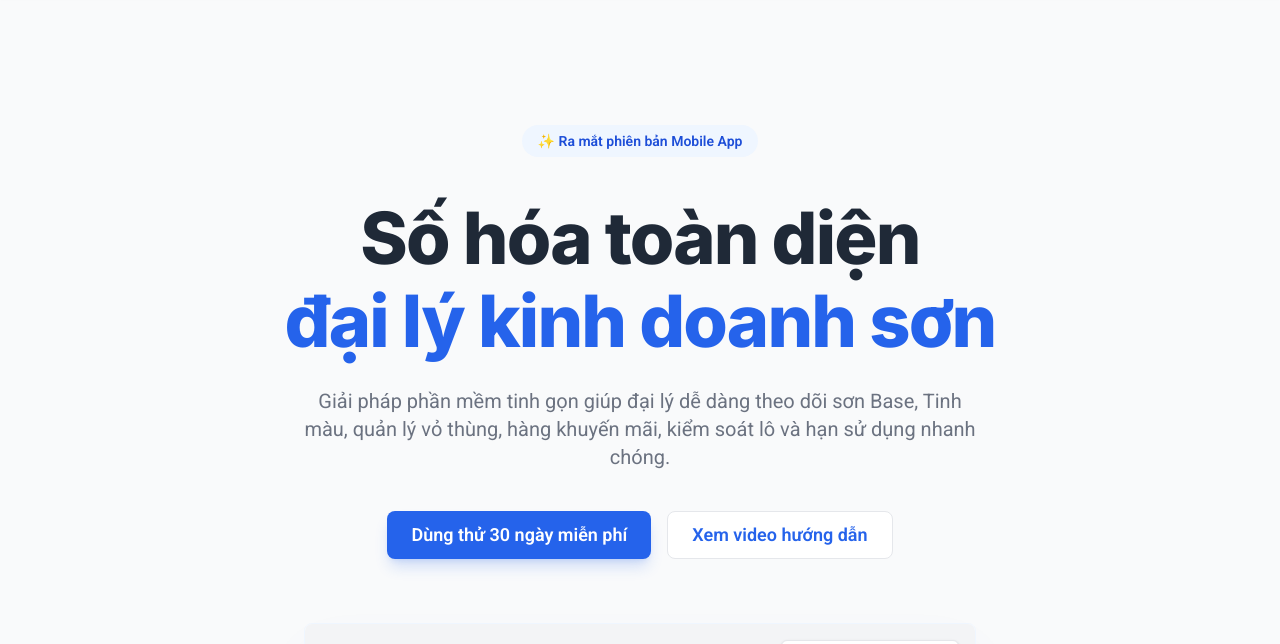
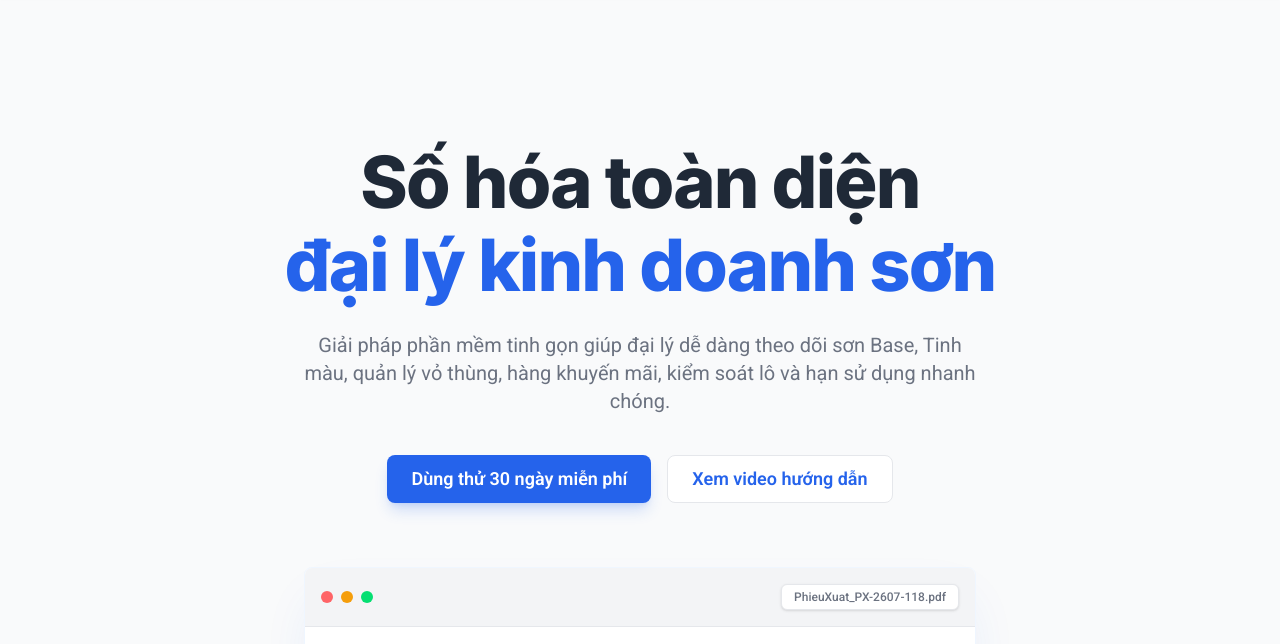
Before and after one commit to 2551050199-tai/tkw_2551050199_Tai, a website: page index.html in a window 1280 px wide. Shown: the part 76-720 px from the top of the page. Drawn offline with Linux system fonts and the light colour scheme.

Commit message:
Thay doi noi dung file index & README

```diff
--- a/index.html
+++ b/index.html
@@ -66,7 +66,6 @@
     <section class="section px-5 py-20 lg:py-32 text-center"
              aria-labelledby="hero-title">
       <div class="mx-auto max-w-4xl">
-        <span class="badge bg-brand-50 text-brand-700 mb-6 mx-auto inline-flex px-4 py-1.5 text-sm">✨ Ra mắt phiên bản Mobile App</span>
         <h1 id="hero-title" class="font-display mt-4 text-4xl font-extrabold leading-[1.15] tracking-tight sm:text-5xl lg:text-7xl text-ink">
           Số hóa toàn diện <br class="hidden sm:block" />
           <span class="text-brand-600">đại lý kinh doanh sơn</span>
```
Also changed, not shown: README.md.
